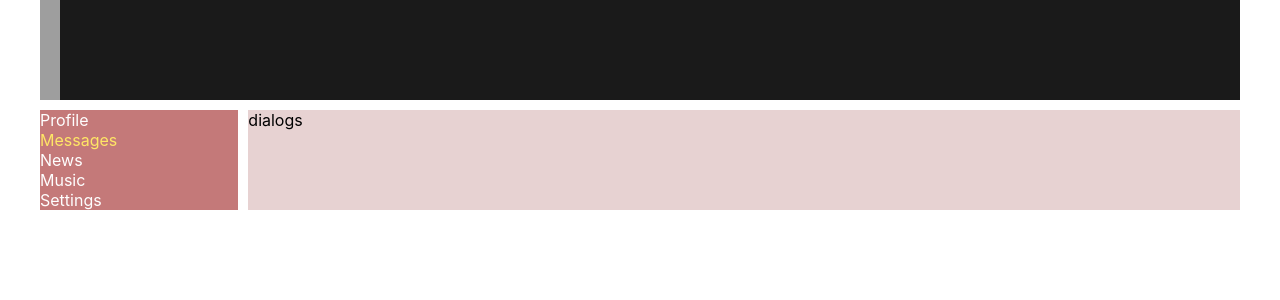
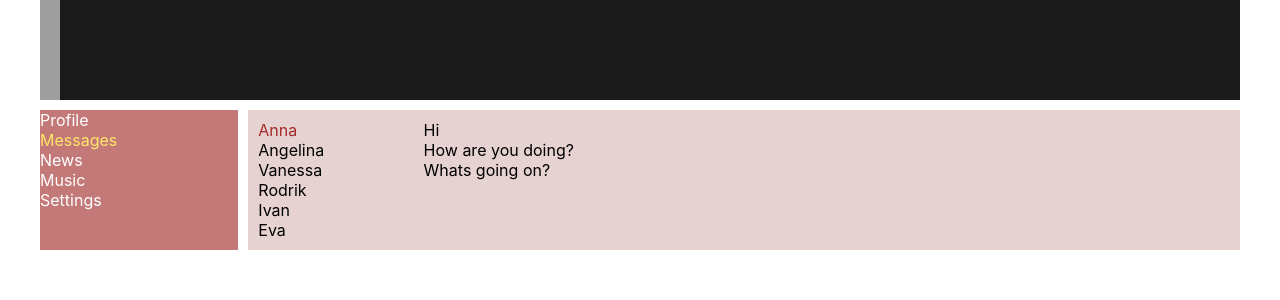
Before and after one commit to AnnaMintel/Social_Network, a React (Create React App) app: page /dialogs in a window 1280 px wide. Shown: the top 300 px of the page. Built offline with nearby package versions, Linux system fonts and the light colour scheme; grey boxes are pictures that could not be loaded.

Commit message:
feat: filled dialogs page

```diff
--- a/src/components/Dialogs/Dialogs.module.css
+++ b/src/components/Dialogs/Dialogs.module.css
@@ -0,0 +1,20 @@
+.dialogs {
+    display: grid;
+    grid-template-columns: 2fr 10fr;
+}
+
+.dialogsItems {
+    padding: 10px;
+}
+
+.dialogsItems .active {
+    color: brown;
+}
+
+.messages {
+    padding: 10px;
+}
+
+.message {
+
+}
--- a/src/components/Dialogs/Dialogs.tsx
+++ b/src/components/Dialogs/Dialogs.tsx
@@ -3,8 +3,33 @@ import s from "./Dialogs.module.css";
 
 export const Dialogs = (props: any) => {
     return(
-        <div>
-            dialogs
+        <div className={s.dialogs}>
+            <div className={s.dialogsItems}>
+                <div className={`${s.dialog} ${s.active}`}>
+                   Anna
+                </div>
+                <div className={s.dialog}>
+                   Angelina
+                </div>
+                <div className={s.dialog}>
+                   Vanessa
+                </div>
+                <div className={s.dialog}>
+                   Rodrik
+                </div>
+                <div className={s.dialog}>
+                   Ivan
+                </div>
+                <div className={s.dialog}>
+                   Eva
+                </div>
+            </div>
+
+            <div className={s.messages}>
+                <div className={s.dialog}>Hi</div>
+                <div className={s.dialog}>How are you doing?</div>
+                <div className={s.dialog}>Whats going on?</div>
+            </div>
         </div>
     )
 }
```
